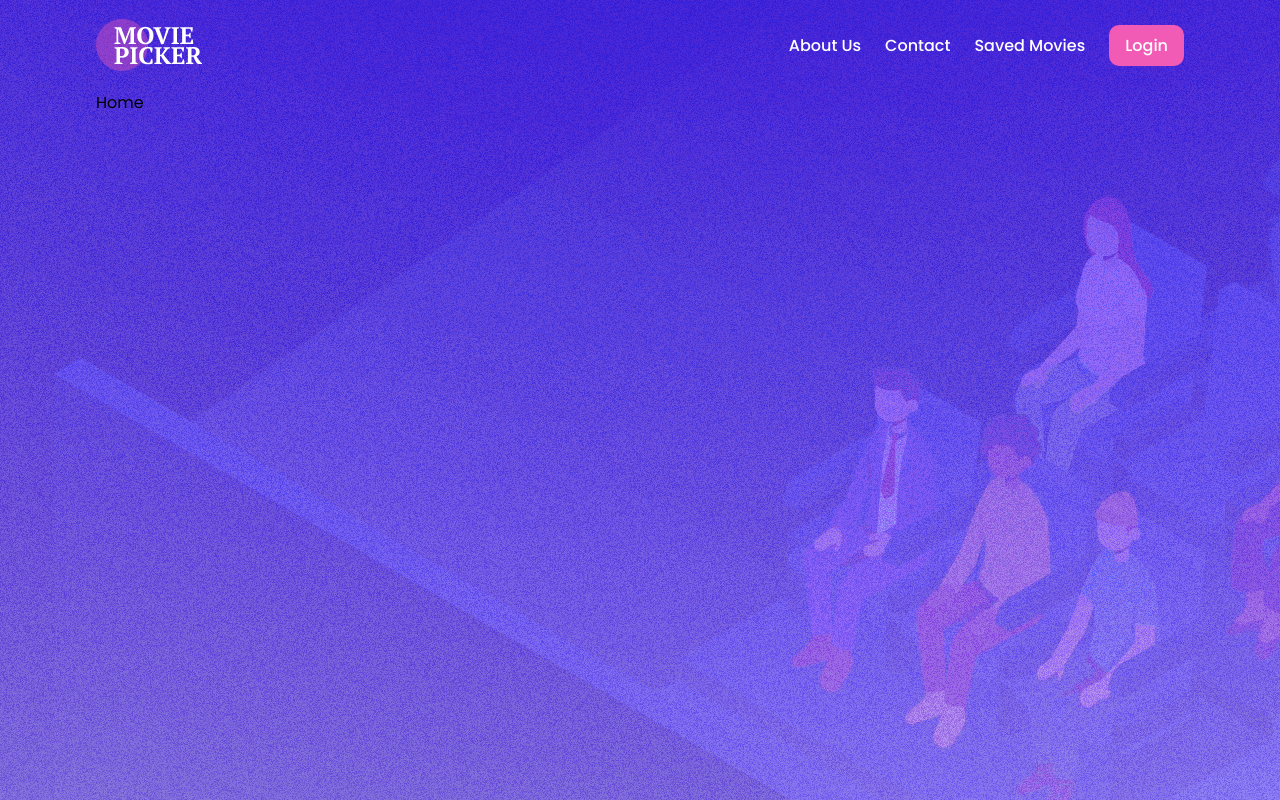
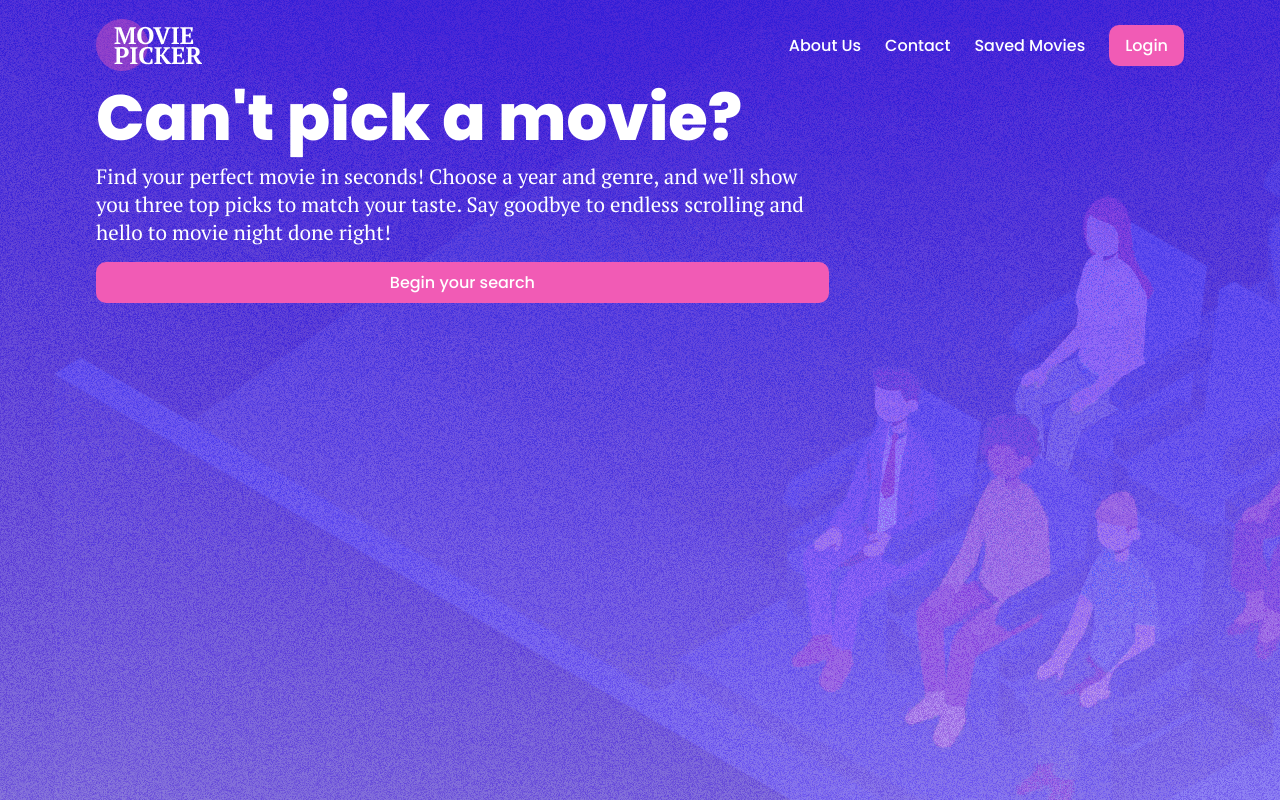
Before and after one commit to nadia-minster/movie-search-project, a React (Vite) app: page / in a window 1280 px wide. Built offline with nearby package versions, Linux system fonts and the light colour scheme.

Commit message:
edited home page

```diff
--- a/src/Home.jsx
+++ b/src/Home.jsx
@@ -1,7 +1,17 @@
 import React from "react";
 
 const Home = () => {
-  return <div className="main home-main">Home</div>;
+  return (
+    <div className="main home-main">
+      <h1>Can't pick a movie?</h1>
+      <p>
+        Find your perfect movie in seconds! Choose a year and genre, and we'll
+        show you three top picks to match your taste. Say goodbye to endless
+        scrolling and hello to movie night done right!
+      </p>
+      <button className="btn">Begin your search</button>
+    </div>
+  );
 };
 
 export default Home;
--- a/src/index.css
+++ b/src/index.css
@@ -1,5 +1,4 @@
-@import url("https://fonts.googleapis.com/css2?family=Poppins:wght@300;400;500;700;800&display=swap");
-
+@import url("https://fonts.googleapis.com/css2?family=PT+Serif&family=Poppins:wght@300;400;500;700;800&display=swap");
 * {
   margin: 0;
   padding: 0;
@@ -165,3 +164,33 @@ body {
   transform: scale(1.1);
   color: var(--clr-accent);
 }
+
+/*//////////////////////HOME////////////////////*/
+
+.home-main {
+  height: 88vh;
+  width: 100%;
+  display: flex;
+  flex-direction: column;
+  width: 70%;
+  gap: 1rem;
+}
+h1 {
+  font-size: 4rem;
+  font-weight: var(--fw-extra-bold);
+  color: var(--clr-light);
+  line-height: 3.5rem;
+}
+
+p {
+  font-family: PT Serif;
+  font-size: 1.3rem;
+  color: var(--clr-light);
+}
+
+@media screen and (max-width: 768px) {
+  .home-main {
+    align-items: center;
+    justify-content: center;
+  }
+}
```
Also changed, not shown: src/hooks/useFetch.js (added, +20 -0 lines), src/SearchFields.jsx (added), src/assets/tmdb.svg (added), 1 other file (tests, documents, lock files or other folders).
